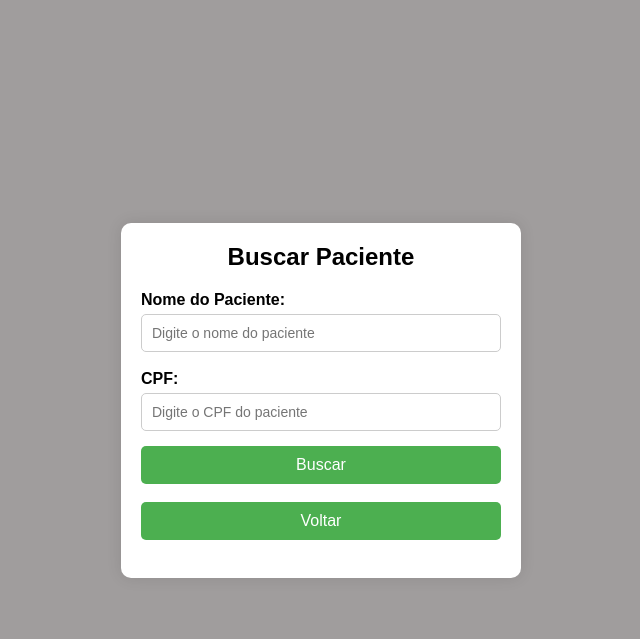
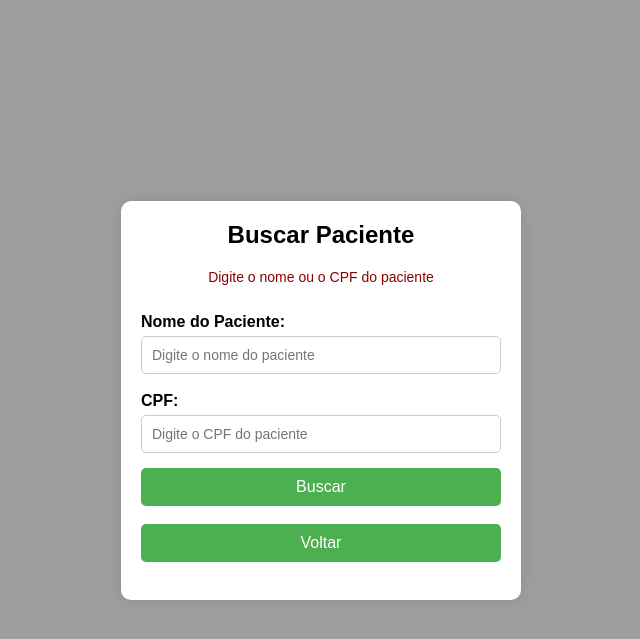
Before and after one commit to paulovarrone/FlaskCru, a Flask app: page /buscar in a window 1280 px wide. Shown: the top 639 px of the page, without its empty margins (319-959 px from the left). Run offline with Flask 3, Linux system fonts and the light colour scheme; data that the repository does not hold is empty.

Commit message:
mensagem de orientação

```diff
--- a/app/templates/buscar.html
+++ b/app/templates/buscar.html
@@ -11,6 +11,8 @@
 <body>
     <div class="container">
         <h2>Buscar Paciente</h2>
+        <p class="meio">Digite o nome ou o CPF do paciente</p>
+        <br>
         <form action="/buscar" method="POST">
             <div class="form-group">
                 <label for="nome">Nome do Paciente:</label>
```
